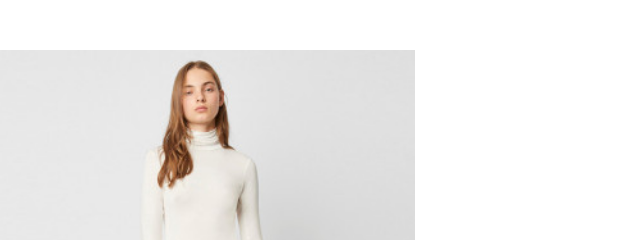
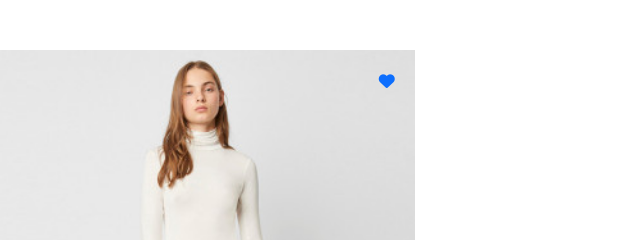
Before and after one commit to apagason/ultra-emart, a plain HTML site: page index.html in a window 1280 px wide. Shown: the part 1975-2215 px from the top of the page, 0-640 px from the left. Drawn offline with nearby package versions, Linux system fonts and the light colour scheme; a web font is replaced by a local one.

Commit message:
added image and icon
special product 1 and heart icon

```diff
--- a/css/main.css
+++ b/css/main.css
@@ -82,3 +82,8 @@ body {
     border-radius: 50%;
 
 }
+/* -----Specials---- */
+.special-img span {
+    top: 20px;
+    right: 20px;
+}
--- a/index.html
+++ b/index.html
@@ -356,12 +356,15 @@
 
       <div class="row">
         <div class="col-md-6 col-lg-4 cpl-xl-3 p-2">
-          <div class="special-img">
+          <div class="special-img position-relative">
             <img
               src="images/special_product_1.jpg"
               alt="special 1"
               class="w-100"
             />
+            <span class="position-absolute text-primary">
+              <i class="fa fa-heart"></i>
+            </span>
           </div>
         </div>
       </div>
```
